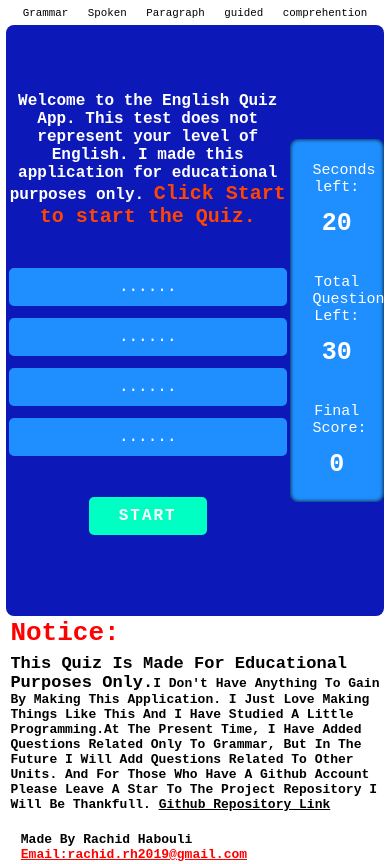
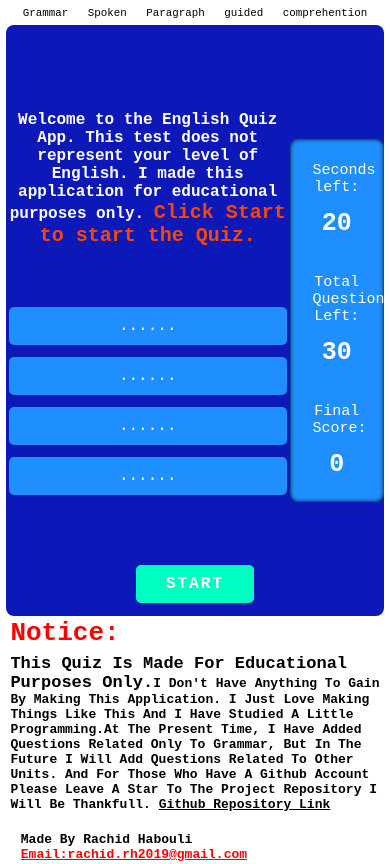
Before and after one commit to Rachid49/English-Quiz-App, a plain HTML site: page index.html in a window 390 px wide. Drawn offline with Linux system fonts and the light colour scheme.

Commit message:
Update style.css

```diff
--- a/style.css
+++ b/style.css
@@ -202,4 +202,10 @@ footer a {
   .btn {
     width: 98%;
   }
+   .start-next-btn {
+    position: absolute;
+    top: 67%;
+    left: 50%;
+    width: 0;
+  }
 }
```
